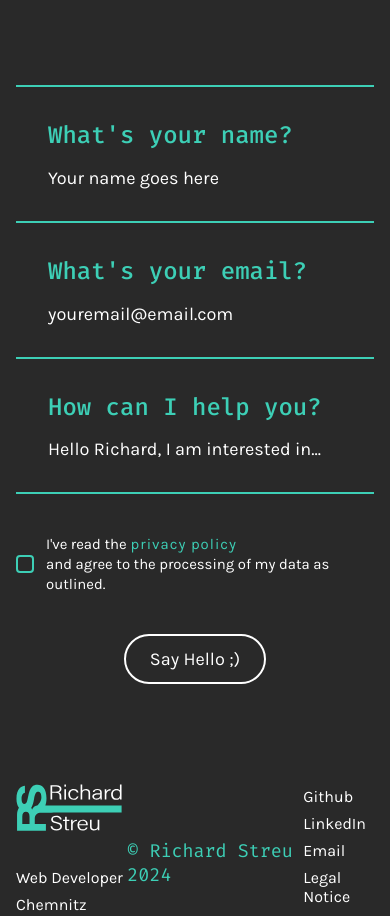
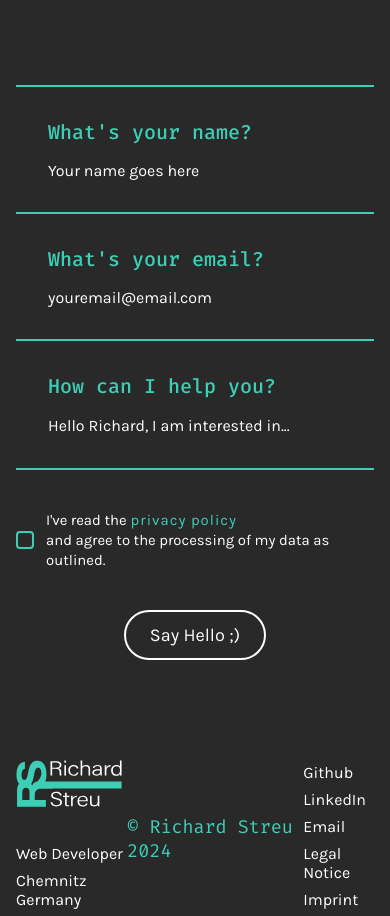
Before and after one commit to RichardStreu/portfolioAngular, an Angular app: page / in a window 390 px wide. Shown: the part 1205-2121 px from the top of the page. Built offline with nearby package versions, Linux system fonts and the light colour scheme.

Commit message:
feat: add media queries for responsive font sizes in contact form styles

```diff
--- a/src/app/landing-page/sections/f-contact/contact-form/contact-form.component.scss
+++ b/src/app/landing-page/sections/f-contact/contact-form/contact-form.component.scss
@@ -54,6 +54,10 @@
       font-size: 1.5rem;
       color: $color-highLight;
       padding-bottom: 1rem;
+
+      @media (max-width: 1250px ) {
+        font-size: 1.25rem;
+      }
     }
 
     input {
@@ -66,6 +70,10 @@
       font-size: 1.13rem;
       color: white;
       transition: all 0.2s ease-in-out;
+
+      @media (max-width: 1250px ) {
+        font-size: 1rem;
+      }
 
       &:-webkit-autofill {
         background-color: transparent !important;
@@ -80,6 +88,10 @@
         font-weight: 400;
         font-size: 1.13rem;
         color: white;
+
+        @media (max-width: 1250px ) {
+          font-size: 1rem;
+        }
       }
     }
 
@@ -97,11 +109,19 @@
       color: white;
       transition: all 0.2s ease-in-out;
 
+      @media (max-width: 1250px ) {
+        font-size: 1rem;
+      }
+
       &::placeholder {
         font-family: "Karla", sans-serif;
         font-weight: 400;
         font-size: 1.13rem;
         color: white;
+
+        @media (max-width: 1250px ) {
+          font-size: 1rem;
+        }
       }
     }
 
```
